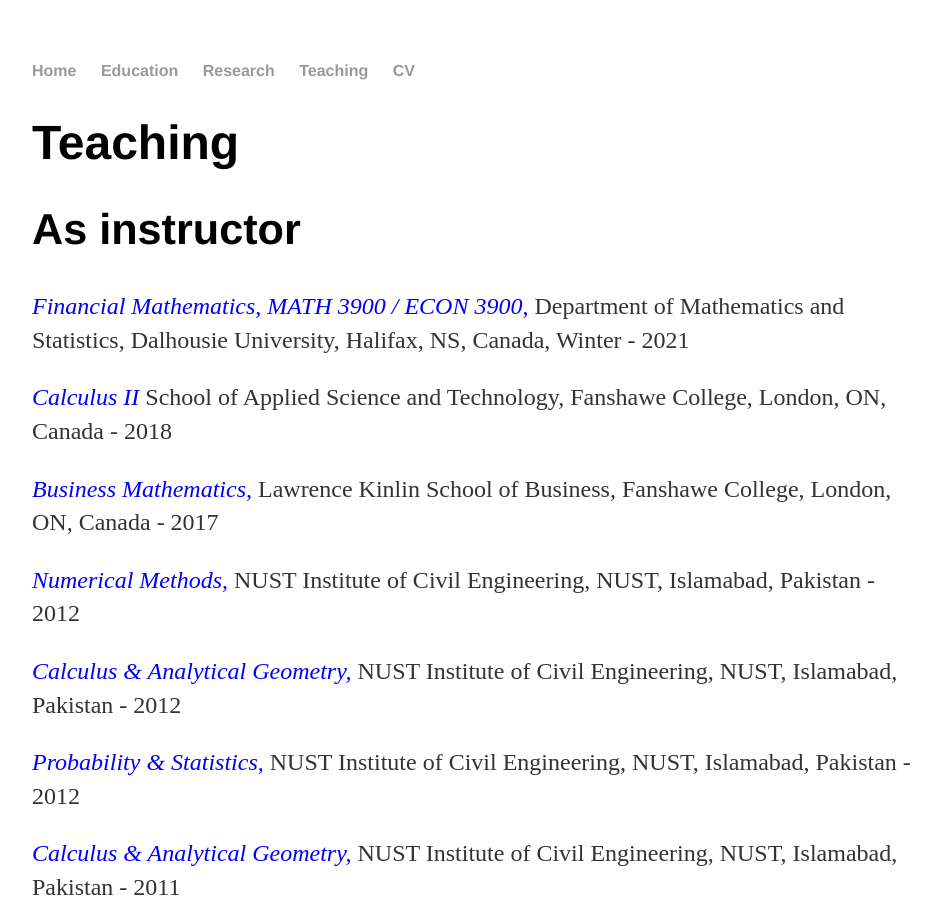
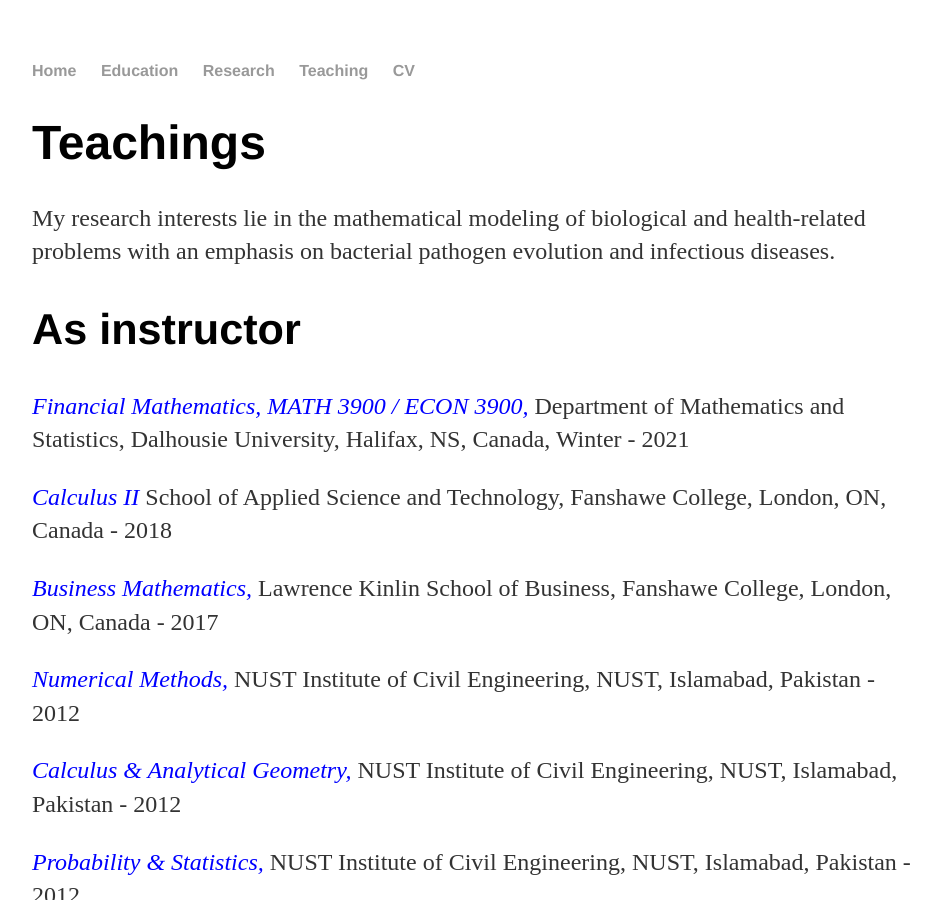
Before and after one commit to MathBioInfo/amjadkhan, a Jekyll site: the page built from Teaching/index.html, in a window 1280 px wide and 900 px high. Shown: the whole window, without its empty margins (160-1101 px from the left). Built offline with Jekyll 4.4.1, drawn with Linux system fonts in a browser that asks for light colours.

Commit message:
Update index.html

```diff
--- a/Teaching/index.html
+++ b/Teaching/index.html
@@ -3,10 +3,13 @@
 title: About teaching
 ---
 
-		<div class="Teaching">
-			<h1>Teaching</h1>
+		<div class="Research">
+			<h1>Teachings</h1>
 			<link rel="stylesheet" type="text/css" href="css/main.css">
-			<div class="main-wrap">
+			<p> My research interests lie in the mathematical modeling of biological and health-related problems with an emphasis on bacterial pathogen evolution and infectious diseases. </p>
+			<!--<h3> Pulications</p>-->
+			<!--<div class="paragraph"><font color="#2a2a2a" size="3">-->
+			 <div class="main-wrap">
       <div id="wsite-content" class="wsite-elements wsite-not-footer">
 	<div class="wsite-section-wrap">
 	<div class="wsite-section wsite-body-section wsite-background-14"  >
@@ -14,8 +17,8 @@
           <div class="container">
 			<div class="wsite-section-elements">
 				<h2 class="wsite-content-title">As instructor<br /></h2>
+				<div class="paragraph"><font color="#2a2a2a" size="3">
 
-<div class="paragraph"><font color="#2a2a2a" size="3">
 			<p> <a style="color:blue;" href="financialmath2021/index.html"><i>Financial Mathematics, MATH 3900 / ECON 3900,</i></a> Department of Mathematics and Statistics, Dalhousie University, Halifax, NS, Canada, Winter -
 2021
 
```
